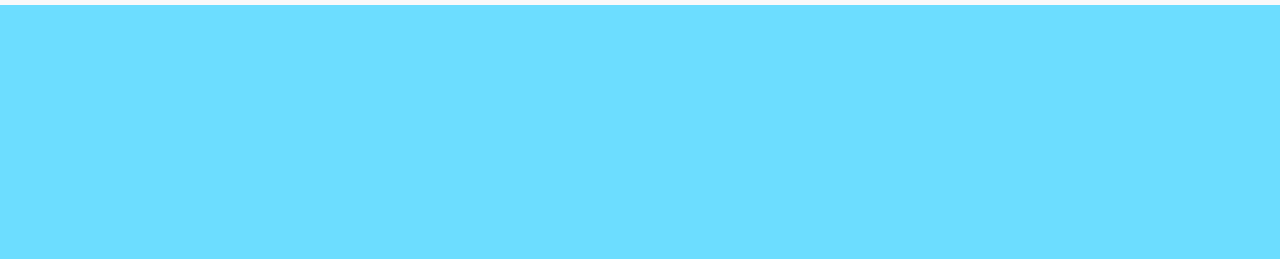
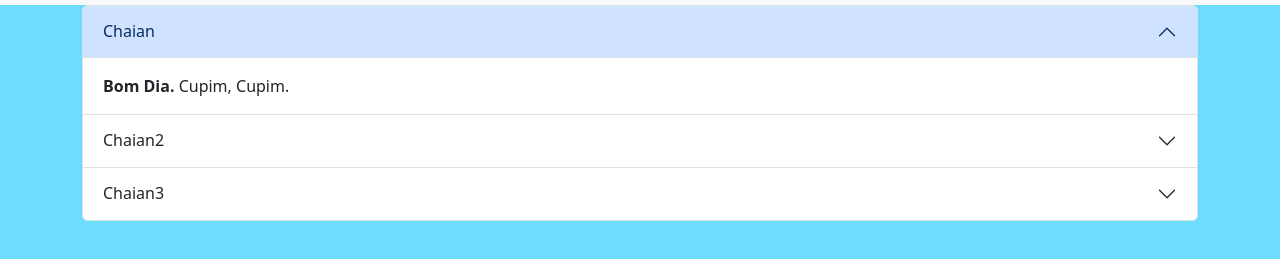
Before and after one commit to chaianandrei/chaianandrei.github.io, a plain HTML site: page sessao1.html in a window 1280 px wide. Shown: the part 51-310 px from the top of the page. Drawn offline with nearby package versions, Linux system fonts and the light colour scheme.

Commit message:
Add files via upload

```diff
--- a/sessao1.html
+++ b/sessao1.html
@@ -12,6 +12,7 @@
 </head>
 </head>
 <body>
+</div>
   <nav class="navbar navbar-expand-lg bg-body-tertiary">
     <div class="container-fluid">
       <a class="navbar-brand" href="index.html">Chaian</a>
@@ -50,5 +51,43 @@
     </div>
   </nav>
   <div class="container">
+  <div class="accordion" id="accordionExample">
+  <div class="accordion-item">
+    <h2 class="accordion-header">
+      <button class="accordion-button" type="button" data-bs-toggle="collapse" data-bs-target="#collapseOne" aria-expanded="true" aria-controls="collapseOne">
+        Chaian
+      </button>
+    </h2>
+    <div id="collapseOne" class="accordion-collapse collapse show" data-bs-parent="#accordionExample">
+      <div class="accordion-body">
+        <strong>Bom Dia.</strong> Cupim, Cupim.
+      </div>
+    </div>
+  </div>
+  <div class="accordion-item">
+    <h2 class="accordion-header">
+      <button class="accordion-button collapsed" type="button" data-bs-toggle="collapse" data-bs-target="#collapseTwo" aria-expanded="false" aria-controls="collapseTwo">
+        Chaian2
+      </button>
+    </h2>
+    <div id="collapseTwo" class="accordion-collapse collapse" data-bs-parent="#accordionExample">
+      <div class="accordion-body">
+        <strong>Bom dia.</strong> It is hidden by default, until the collapse plugin adds the appropriate classes that we use to style each element. These classes control the overall appearance, as well as the showing and hiding via CSS transitions. You can modify any of this with custom CSS or overriding our default variables. It's also worth noting that just about any HTML can go within the <code>.accordion-body</code>, though the transition does limit overflow.
+      </div>
+    </div>
+  </div>
+  <div class="accordion-item">
+    <h2 class="accordion-header">
+      <button class="accordion-button collapsed" type="button" data-bs-toggle="collapse" data-bs-target="#collapseThree" aria-expanded="false" aria-controls="collapseThree">
+        Chaian3
+      </button>
+    </h2>
+    <div id="collapseThree" class="accordion-collapse collapse" data-bs-parent="#accordionExample">
+      <div class="accordion-body">
+        <strong>Bom dia.</strong> It is hidden by default, until the collapse plugin adds the appropriate classes that we use to style each element. These classes control the overall appearance, as well as the showing and hiding via CSS transitions. You can modify any of this with custom CSS or overriding our default variables. It's also worth noting that just about any HTML can go within the <code>.accordion-body</code>, though the transition does limit overflow.
+      </div>
+    </div>
+  </div>
+</div>
 </body>
 </html>
```
